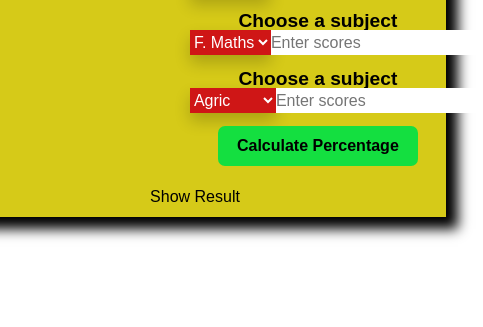
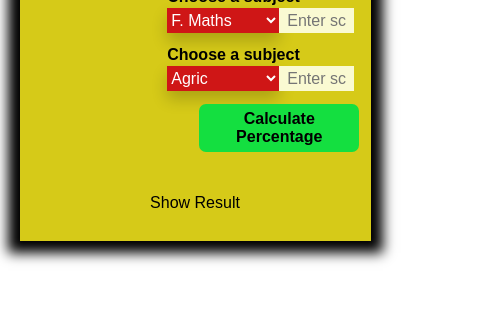
Before and after one commit to Damilola1732/Grade-Calculator, a plain HTML site: page index.html in a window 390 px wide. Shown: the part 517-844 px from the top of the page, 483 px wide, since content can reach past the window. Drawn offline with Linux system fonts and the light colour scheme.

Commit message:
changes to responsiveness

```diff
--- a/style.css
+++ b/style.css
@@ -16,7 +16,7 @@ body{
 .container {
     background-color: rgb(214, 202, 24);
     color: rgb(0, 0, 0);
-    height: 39rem;
+    height: 42rem;
     width: 40rem;
     display: flex;
     flex-direction: column;
@@ -43,10 +43,11 @@ body{
     max-width: 16rem;
     height: 1.25rem;
     display: flex;
+    margin-left: 1rem;
 
 }
-.right-arm > input {
-    /* margin-bottom: 1.2rem; */
+/* .right-arm > input {
+     margin-bottom: 1.2rem;
     max-width: 5rem;
     padding: 5px 0px;
     background-color: lightgoldenrodyellow;
@@ -54,12 +55,15 @@ body{
     outline: none;
     font-size: 16px;
     font-weight: 400;
-}
+} */
 select, input {
     max-width: 300px;
     border: 50px;
     height: 25px;
     font-size: 1rem;
+    background-color: lightgoldenrodyellow;
+    font-weight: 400;
+    outline: none;
 }
 .subject{
     /* display: none;
@@ -109,8 +113,9 @@ option{
     font-size: 1.5rem;
 
 }
-input{
-    padding-left;: 0.7rem
+input[type=number]{
+    padding:0.5rem;
+    width: 100%;
 
 }
 input::-webkit-outer-spin-button,
@@ -122,3 +127,71 @@ label{
     font-size: 1.2rem;
     font-weight: 600;
 }
+#showResult{
+    padding: 1rem;
+}
+
+@media screen and (max-width:500px) {
+    .container{
+
+        height: 42rem;
+        max-width: 90%;
+        display: flex;
+        flex-direction: column;
+        justify-content: space-around;
+        align-items: center;
+    }
+
+    .grade{
+        width: 15rem;
+        height: 1.25rem;
+        display: flex;
+        margin-left: 1rem;
+    }
+
+    select, input {
+        max-width: 75px;
+        border: 50px;
+        height: 25px;
+        font-size: 1rem;
+        background-color: lightgoldenrodyellow;
+        font-weight: 400;
+        outline: none;
+    }
+    .right-arm> button{
+        width: 10rem;
+        height: 3rem;
+        background-color:rgb(20, 223, 64);
+        color: black;
+        border: none;
+        border-radius: 7px;
+        outline: none;
+        cursor: pointer;
+        padding: 5px 10px;
+        font-weight: 700 ;
+        font-size: 1rem;
+    }
+    label{
+        font-size: 1rem;
+        font-weight: 600;
+    }
+    option{
+        font-size: 1rem;
+
+    }
+    .left-arm > h2 {
+        font-size: 2rem;
+        font-weight: 750;
+        border-right: 4px solid white;
+        padding-right: 8px
+    }
+}
+
+@media screen and (max-width:350px){
+    .left-arm > h2 {
+        font-size: 1.3rem;
+        font-weight: 750;
+        border-right: 4px solid white;
+        /* padding-right: 8px */
+    }
+}
```
